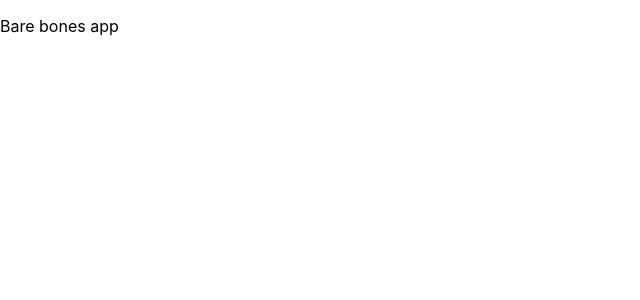
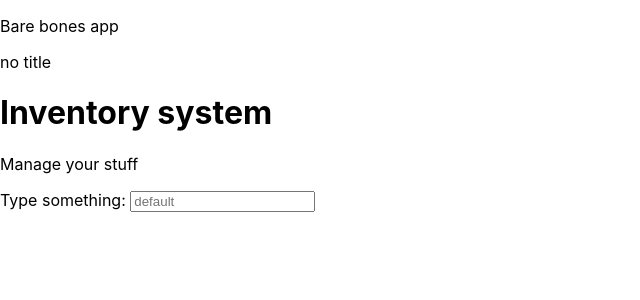
Before and after one commit to bmalvo/React-Tech_With_Tim, a React (Create React App) app in the folder inventory/: page / in a window 1280 px wide. Shown: the top 300 px of the page, without its empty margins (0-640 px from the left). Built offline with nearby package versions, Linux system fonts and the light colour scheme.

Commit message:
Components and JSX

```diff
--- a/inventory/src/App.js
+++ b/inventory/src/App.js
@@ -1,11 +1,27 @@
 import './App.css';
+import Info from './info';
 
 function App() {
   return (
     <div className="App">
       <p>Bare bones app</p>
+      <Info />
+      <AddItem />
     </div>
   );
 }
 
+
+
+function AddItem() {
+  const value = 'default';
+
+  return (
+    <form>
+      <label for='text-form'>Type something: </label>
+      <input type='text' placeholder={value} id='text-form'/>
+    </form>
+  )
+}
+
 export default App;
--- /dev/null
+++ b/inventory/src/info.js
@@ -0,0 +1,17 @@
+import React from "react";
+
+class Info extends React.Component {
+    render(){
+        const title = "this is my title";
+        const showTitle = false;
+        return (
+            <div>
+        {showTitle ? title : "no title"}
+        <h1>Inventory system</h1>
+        <p>Manage your stuff</p>
+      </div>
+        );
+    }
+}
+
+export default Info;
```
